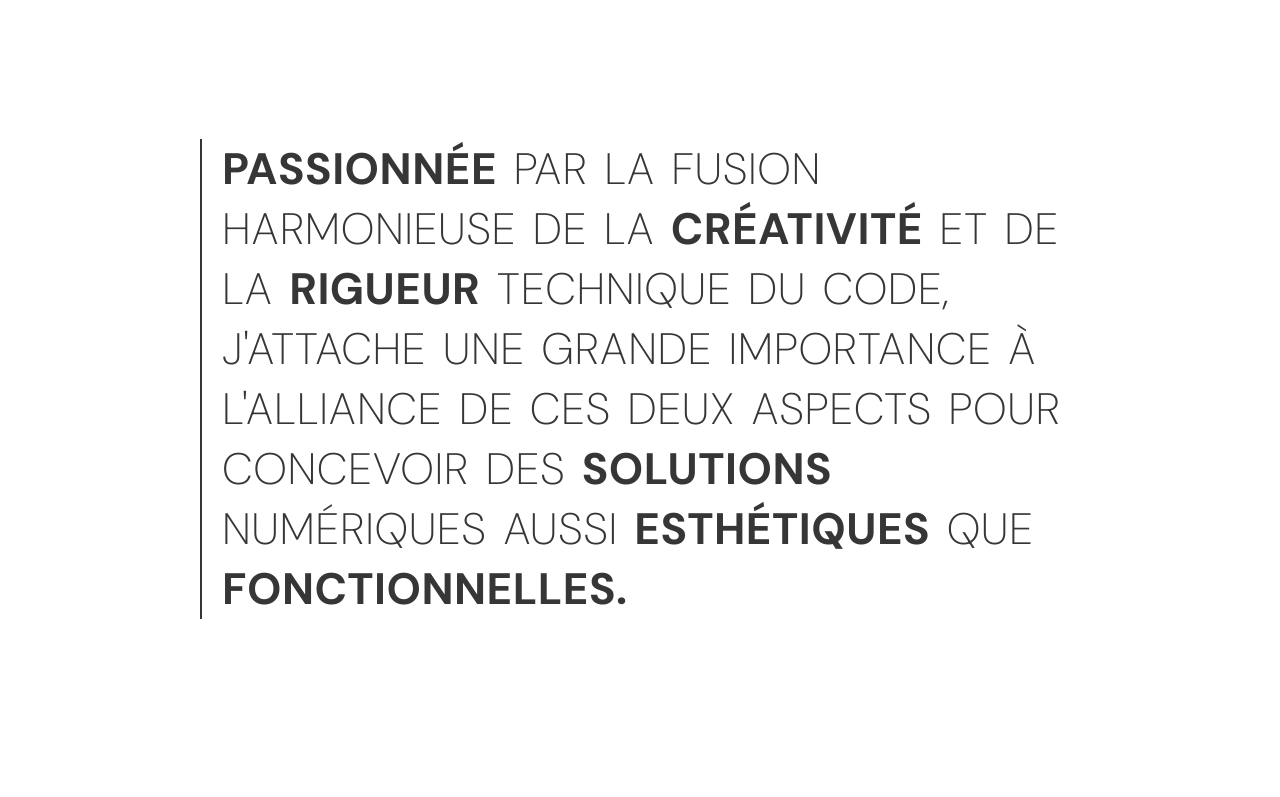
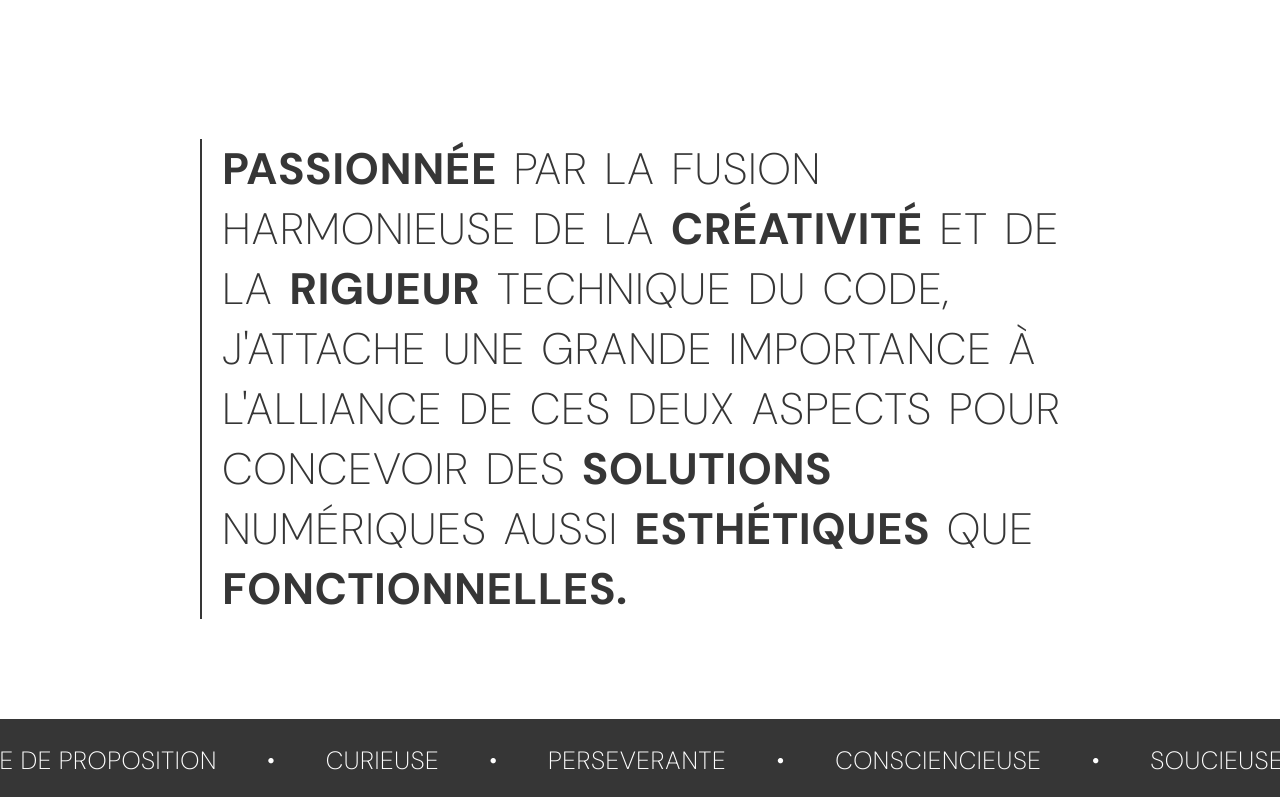
Before and after one commit to MarieKsnk/Exercice-portfolio-REACT, a React (Vite) app in the folder exercice-portfolio/: page / in a window 1280 px wide. Shown: the part 797-1594 px from the top of the page. Before the commit the page ends 1516 px from the top, so only its background shows below. Built offline with nearby package versions, Linux system fonts and the light colour scheme; a web font is replaced by a local one.

Commit message:
Creation bandeau

```diff
--- a/exercice-portfolio/src/components/accueil/Bandeau.jsx
+++ b/exercice-portfolio/src/components/accueil/Bandeau.jsx
@@ -4,6 +4,33 @@ import "./bandeau.css";
 const Bandeau = () => {
   return (
     <>
+    <div className="bandeau">
+      <div className="mots-bandeau">
+        <span>Perseverante</span>
+        <span>•</span>
+        <span>Consciencieuse</span>
+        <span>•</span>
+        <span>Soucieuse du bien-etre commun</span>
+        <span>•</span>
+        <span>Creative</span>
+        <span>•</span>
+        <span>Force de proposition</span>
+        <span>•</span>
+        <span>Curieuse</span>
+        <span>•</span>
+        <span>Perseverante</span>
+        <span>•</span>
+        <span>Consciencieuse</span>
+        <span>•</span>
+        <span>Soucieuse du bien-etre commun</span>
+        <span>•</span>
+        <span>Creative</span>
+        <span>•</span>
+        <span>Force de proposition</span>
+        <span>•</span>
+        <span>Curieuse</span>
+      </div>
+    </div>
     </>
   );
 };
--- a/exercice-portfolio/src/components/accueil/bandeau.css
+++ b/exercice-portfolio/src/components/accueil/bandeau.css
@@ -0,0 +1,41 @@
+.bandeau {
+    background-color: rgb(54, 54, 54);
+    padding: 25px 0 20px 0;
+    width: 100%;
+    overflow: hidden;
+    position: absolute;
+}
+
+.mots-bandeau {
+    display: flex;
+    justify-content: center;
+    align-items: center;
+    gap: 50px;
+    animation: defilement 25s linear infinite;
+}
+
+.mots-bandeau span {
+    color: white;
+    font-size: 25px;
+    font-weight: 200;
+    font-family: 'DM sans', sans-serif;
+    text-transform: uppercase;
+    letter-spacing: 0.5px;
+    text-wrap: nowrap;
+    transition: font-weight 0.1s ease;
+}
+
+.mots-bandeau span:hover {
+    font-weight: 800;
+}
+
+
+/* Animations */
+@keyframes defilement {
+    0% {
+        transform: translateX(0%);
+    }
+    100% {
+        transform: translateX(-50%)
+    }
+}
--- a/exercice-portfolio/src/index.css
+++ b/exercice-portfolio/src/index.css
@@ -21,4 +21,6 @@ h1 {
 p {
   font-family: 'DM sans', sans-serif;
   color: rgb(54, 54, 54);
+  margin: 0;
+  padding: 0;
 }
--- a/exercice-portfolio/src/pages/Accueil.jsx
+++ b/exercice-portfolio/src/pages/Accueil.jsx
@@ -8,7 +8,9 @@ const Accueil = () => {
     <div>
       <Titre />
       <Bandeau />
-      </div></>
+      <Bandeau />
+      </div>
+    </>
   );
 };
 
```
